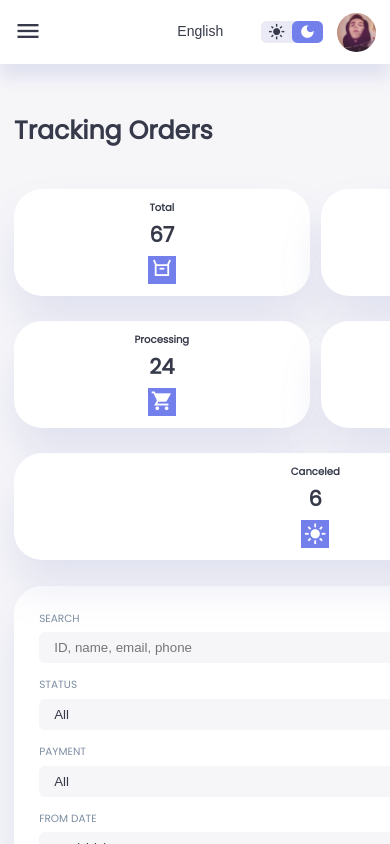
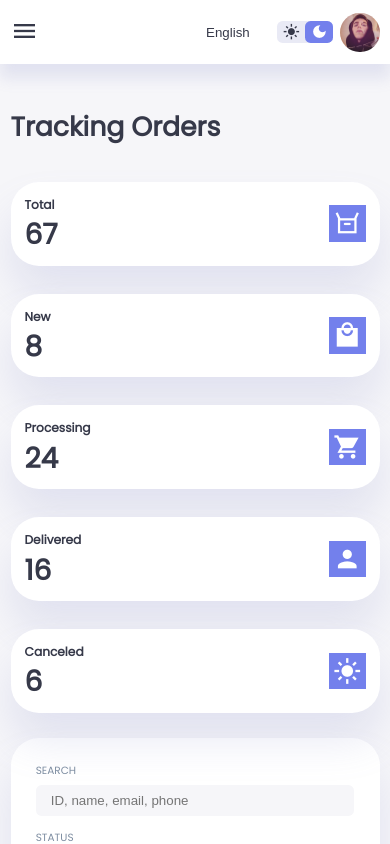
Before and after one commit to ponyn1ce/test-projeckt, a plain HTML site: page html/orders.html in a window 390 px wide. Drawn offline with nearby package versions, Linux system fonts and the light colour scheme.

Commit message:
Branch Closure
1. Setting up the modal window so that the order information is displayed correctly and beautifully designed.
2. Correcting the logo. Adding styles for dark/light themes
3. Adding adaptations for mobile and tablet devices
4. Adding a list to index.html the page
5. Localization

```diff
--- a/css/orders.css
+++ b/css/orders.css
@@ -69,7 +69,8 @@ display: grid;
 width: 96%;
 margin: 0 auto;
 gap: 1.8rem;
-grid-template-columns: 14rem auto 23rem;
+grid-template-columns: 14rem minmax(0, 1fr) 23rem;
+align-items: start;
 }
 
 a{
@@ -256,6 +257,7 @@ aside .sidebar .message-count{
 
 main{
     margin-top: 1.4rem;
+    min-width: 0;
 }
 
 main .date{
@@ -301,6 +303,7 @@ main .tracking-orders .summary-grid > div{
     margin-top: 1rem;
     box-shadow: var(--box-shadow);
     transition: all 300ms ease;
+    min-width: 0;
 }
 
 main .tracking-orders .summary-grid > div:hover{
@@ -405,7 +408,7 @@ main .tracking-orders .filters .field.field-actions .btn-ghost{
     padding: 0.5rem 1.2rem;
     border-radius: var(--border-radius-1);
     transition: all 300ms ease;
-    margin-right: 3.3rem;
+    margin-right: 0;
 }
 
 main .tracking-orders .filters .field.field-actions .btn-ghost:hover{
@@ -856,6 +859,7 @@ body.modal-open{
 
 .right{
     margin-top: 1.4rem;
+    min-width: 0;
 
 }
 
@@ -902,9 +906,8 @@ body.modal-open{
 }
 
 .language-switcher {
-
-  position: absolute;
-  top: 1.26rem;
+    position: absolute;
+  top: 1.2rem;
   right: 21.7rem;
 
 }
@@ -935,6 +938,8 @@ body.modal-open{
     padding: var(--card-padding);
     box-shadow: var(--box-shadow);
     transition: all 300ms ease;
+     width: 100%;
+     min-width: 0;
  }
 
 .right .orders-country .orders-chart:hover{
@@ -950,8 +955,13 @@ body.modal-open{
 display:flex;
 justify-content:space-between;
 align-items:center;
+gap: 1rem;
 padding:0.5rem 0;
 border-bottom:1px solid rgba(255,255,255,0.05);
+}
+
+.country-row span{
+    min-width: 0;
 }
 
 .country-row:last-child{
@@ -981,6 +991,8 @@ border-bottom:none;
     border-radius: var(--card-border-radius);
     box-shadow: var(--box-shadow);
     transition: all 300ms ease;
+    width: 100%;
+    min-width: 0;
 }
 
 .right .ai-like-insights .ai-like:hover{
@@ -1001,8 +1013,8 @@ border-bottom:none;
 
 @media screen and (max-width: 1200px){
     .container{
-         width: 94%;
-         grid-template-columns: 7rem auto 23rem;
+        width: 94%;
+        grid-template-columns: 7rem minmax(0, 1fr) 20rem;
     }
 
     aside .logo h2{
@@ -1022,40 +1034,24 @@ border-bottom:none;
         margin-top: 1.8rem;
     }
 
-    main .tracking-orders{
-        grid-template-columns: 1fr;
-        gap: 0;
+    main .tracking-orders .summary-grid{
+        grid-template-columns: repeat(2, minmax(0, 1fr));
     }
 
-
-
-    main .tracking-orders .table-wrap,
-    main .tracking-orders .test-items{
-        width: 94%;
-        position: absolute;
-        left: 50%;
-        transform: translateX(-50%);
-        margin: 2rem 0 0 8.8rem;
+    main .tracking-orders .summary-grid > div:last-child{
+        grid-column: 1 / -1;
     }
 
-    main .tracking-orders .table-wrap table,
-    main .tracking-orders .test-items table{
-        width: 83vw;
-    }
-
-    .main .tracking-orders .filters .btn-ghost{
-        justify-content: center;
-        text-align: center;
-        display: flex;
+    .language-switcher{
+        position: static;
     }
 }
-
-/*media queries 2*/
 
 @media screen and (max-width: 768px) {
     .container{
         width: 100%;
         grid-template-columns: 1fr;
+        gap: 0;
     }
 
     aside{
@@ -1081,10 +1077,7 @@ border-bottom:none;
         margin-left: 1rem;
     }
 
-    aside .logo h2{
-        display: inline;
-    }
-
+    aside .logo h2,
     aside .sidebar h3{
         display: inline;
     }
@@ -1109,67 +1102,57 @@ border-bottom:none;
         padding: 0 1rem;
     }
 
-    /* Summary grid: fit within small screens with larger numbers */
+    main h1{
+        font-size: 1.9rem;
+        line-height: 1.15;
+    }
+
+    main .tracking-orders,
+    .right,
+    .right .orders-country,
+    .right .ai-like-insights{
+        width: 100%;
+    }
+
     main .tracking-orders .summary-grid{
-        display: grid;
-        grid-template-columns: repeat(2, minmax(0, 1fr));
+        grid-template-columns: 1fr;
+        gap: 1rem;
+    }
+
+    main .tracking-orders .summary-grid .start-card.icon-right{
+        justify-content: space-between;
         gap: 0.8rem;
     }
 
-    main .tracking-orders .summary-grid > div{
-        padding: 0.9rem 0.7rem;
-        min-width: 0;
+    main .tracking-orders .summary-grid .start-text{
+        align-items: flex-start;
     }
 
-    main .tracking-orders .summary-grid > div:last-child{
-        grid-column: 1 / -1;
+    main .tracking-orders .summary-grid .start-card.icon-right .start-text h3,
+    main .tracking-orders .summary-grid .start-card.icon-right .start-text h1{
+        text-align: left;
     }
 
-    main .tracking-orders .summary-grid .start-card.icon-right {
-        flex-direction: column;
-        gap: 0.4rem;
-        text-align: center;
-    }
-
-    main .tracking-orders .summary-grid h1{
-        font-size: 1.5rem;
-    }
-
-    main .tracking-orders .summary-grid h3{
-        font-size: 0.72rem;
-        line-height: 1.15;
-    }
-
-    main .tracking-orders > div span{
-        font-size: 1.6rem;
-        padding: 0.2rem;
-    }
-
-    /* Filters: column layout, reset button inline */
     main .tracking-orders .filters{
         grid-template-columns: 1fr;
         gap: 1rem;
-        box-sizing: border-box;
-        overflow: hidden;
     }
 
     main .tracking-orders .filters .field.field-actions{
-        flex-direction: row;
         justify-content: flex-start;
     }
 
-    main .tracking-orders .filters .field.field-actions .btn-ghost{
-        margin-right: 0;
+    main .tracking-orders .table-wrap,
+    main .tracking-orders .test-items,
+    .right .orders-country .orders-chart,
+    .right .ai-like-insights .ai-like{
+        width: 100%;
+        max-width: 100%;
+        box-sizing: border-box;
     }
 
-    /* Table and test items */
     main .tracking-orders .table-wrap,
     main .tracking-orders .test-items{
-        position: relative;
-        margin: 2rem 0 0 0;
-        width: 100%;
-        left: 0;
-        transform: none;
         overflow-x: auto;
     }
 
@@ -1177,11 +1160,15 @@ border-bottom:none;
     main .tracking-orders .test-items table{
         width: 100%;
         min-width: 600px;
-        margin: 0;
+    }
+
+    main .tracking-orders .filters .field.field-actions .btn-ghost{
+        width: 200%;
+        text-align: center;
+        margin-top: 0.67rem;
     }
 
     .right{
-        width: 100%;
         margin: 0 auto 4rem;
         padding: 0 1rem;
         box-sizing: border-box;
@@ -1191,7 +1178,10 @@ border-bottom:none;
         position: fixed;
         top: 0;
         left: 0;
+        display: grid;
+        grid-template-columns: auto minmax(0, 1fr) auto auto;
         align-items: center;
+        gap: 0.75rem;
         padding: 0 1rem;
         height: 4.6rem;
         background: var(--color-white);
@@ -1199,16 +1189,24 @@ border-bottom:none;
         margin: 0;
         z-index: 2;
         box-shadow: 0 1rem 1rem var(--color-light);
-        display: flex;
-        justify-content: flex-end;
-        gap: 1rem;
-        box-sizing: border-box;
+    }
+
+    .right .top button{
+        display: inline-block;
+        background: transparent;
+        cursor: pointer;
+        position: static;
+        color: var(--color-dark);
+        justify-self: start;
+    }
+
+    .right .top button span{
+        font-size: 2rem;
     }
 
     .right .top .theme-toggler{
+        width: 4.4rem;
         position: static;
-        width: 4.4rem;
-        margin: 0;
     }
 
     .right .profile .info{
@@ -1217,26 +1215,60 @@ border-bottom:none;
 
     .right .top .profile{
         gap: 0;
-    }
-
-    .right .top button{
-        display: inline-block;
-        background: transparent;
-        cursor: pointer;
-        position: absolute;
-        color: var(--color-dark);
-        left: 1rem;
-    }
-
-    .right .top button span{
-        font-size: 2rem;
+        justify-self: end;
     }
 
     .right .language-switcher{
-        position: absolute;
-        margin: 0;
-        width: 5rem;
-        position: absolute;
-        left: 42%;
+        position: static;
+        margin-left: 10rem;
+        width: auto;
+        justify-self: center;
+    }
+
+    #languageSelect{
+        width: 100%;
+        max-width: 8rem;
+    }
+
+    .right .orders-country h2,
+    .right .ai-like-insights h2{
+        margin-left: 0;
+    }
+
+    .right .orders-country .orders-chart #ordersByCountry,
+    .right .ai-like-insights #aiHints .ai-like #aiInsights{
+        font-size: 1.1rem;
+    }
+
+    .country-row span:first-child{
+        flex: 1;
+        overflow-wrap: anywhere;
     }
 }
+
+@media screen and (max-width: 420px) {
+    main,
+    .right{
+        padding-left: 0.75rem;
+        padding-right: 0.75rem;
+    }
+
+    main .tracking-orders .summary-grid > div{
+        padding: 1rem;
+    }
+
+    .right .top{
+        gap: 0.5rem;
+        padding: 0 0.75rem;
+    }
+
+    #languageSelect{
+        max-width: 6.8rem;
+        font-size: 0.95rem;
+        padding: 4px 8px;
+    }
+
+    .right .top .theme-toggler{
+        width: 4rem;
+    }
+}
--- a/css/style.css
+++ b/css/style.css
@@ -113,7 +113,7 @@ small{
 }
 
 .text-muted{
-    color: var(--color-info-dark);
+    color: var(--color-dark);
 }
 
 p{
@@ -143,7 +143,6 @@ aside{
 }
 
 aside .top{
-    background: white;
     display: flex;
     align-items: center;
     justify-content: space-between;
@@ -164,6 +163,10 @@ aside .close{
     display: none;
 }
 
+
+.logo{display:flex;align-items:center;gap:6px;flex:0 0 auto;text-decoration:none;color:var(--color-dark)}
+.logo svg{width:26px;height:26px}
+.brand{color:var(--color-dark);font-weight:700;font-size:19px;letter-spacing:-0.01em;text-decoration:none;}
 
 /*sidebar*/
 
@@ -575,7 +578,7 @@ main .recent-orders a{
 .language-switcher {
 
   position: absolute;
-  top: 1.26rem;
+  top: 1.2rem;
   right: 21.7rem;
 
 }
--- a/html/orders.html
+++ b/html/orders.html
@@ -14,10 +14,10 @@
     <aside>
         <div class="top">
             <div class="logo">
-                <svg viewBox="0 0 24 24" fill="none" xmlns="http://www.w3.org/2000/svg" aria-hidden="true">
-                    <path d="M12 2L2 7L12 12L22 7L12 2Z" fill="#123244" />
-                    <path d="M2 17L12 22L22 17" stroke="#123244" stroke-width="1.6" stroke-linecap="round" stroke-linejoin="round" />
-                    <path d="M2 12L12 17L22 12" stroke="#123244" stroke-width="1.6" stroke-linecap="round" stroke-linejoin="round" />
+                <svg viewBox="0 0 24 24" fill="var(--color-dark)" xmlns="http://www.w3.org/2000/svg" aria-hidden="true">
+                    <path d="M12 2L2 7L12 12L22 7L12 2Z" fill="var(--color-dark)" />
+                    <path d="M2 17L12 22L22 17" stroke="var(--color-dark)" stroke-width="1.6" stroke-linecap="round" stroke-linejoin="round" />
+                    <path d="M2 12L12 17L22 12" stroke="var(--color-dark)" stroke-width="1.6" stroke-linecap="round" stroke-linejoin="round" />
                 </svg>
                 <h2 class="text-muted">Photarea</h2>
             </div>
```
Also changed, not shown: index.html (+5 -6 lines).
